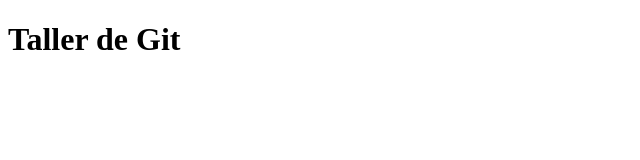
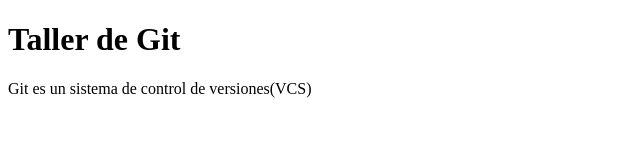
Before and after one commit to anastaciailina87/TALLERGIT, a plain HTML site: page index.html in a window 1280 px wide. Shown: the whole page, without its empty margins (0-640 px from the left). Drawn offline with Linux system fonts and the light colour scheme.

Commit message:
Agregar párrafo introductorio

```diff
--- a/index.html
+++ b/index.html
@@ -5,7 +5,7 @@
 </head>
 <body>
 	<h1>Taller de Git</h1>
-
+	<p>Git es un sistema de control de versiones(VCS)</p>
 
 
 </body>
```
